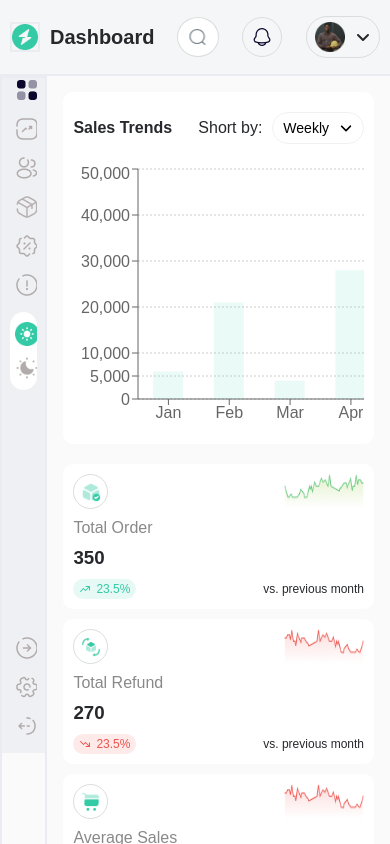
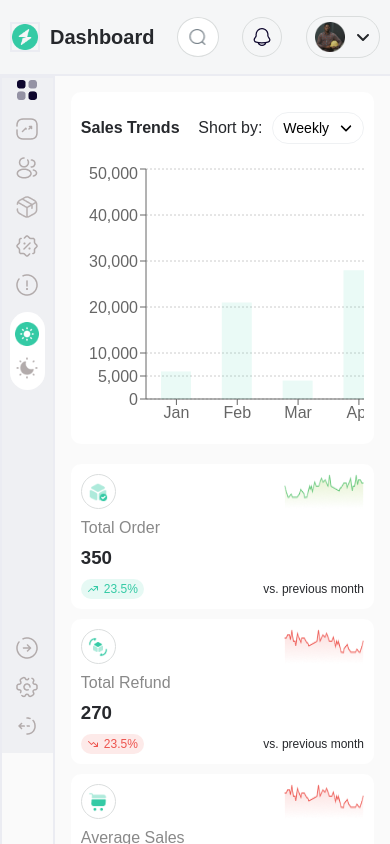
Before and after one commit to bezbrain/geepay-task, a React (Vite) app: page / in a window 390 px wide. Shown: the top 844 px of the page. Built offline with nearby package versions, Linux system fonts and the light colour scheme.

Commit message:
Make the side bar responsice

```diff
--- a/src/components/sharedLayouts/sideBar/side-bar/sideBar.module.css
+++ b/src/components/sharedLayouts/sideBar/side-bar/sideBar.module.css
@@ -55,7 +55,7 @@
   .top__icons > img,
   .base__icons > img,
   .light__dark > img {
-    margin: 0 5px 15px 5px;
+    margin: 0 15px 15px 5px;
   }
   .light__dark {
     padding-block: 5px;
```
